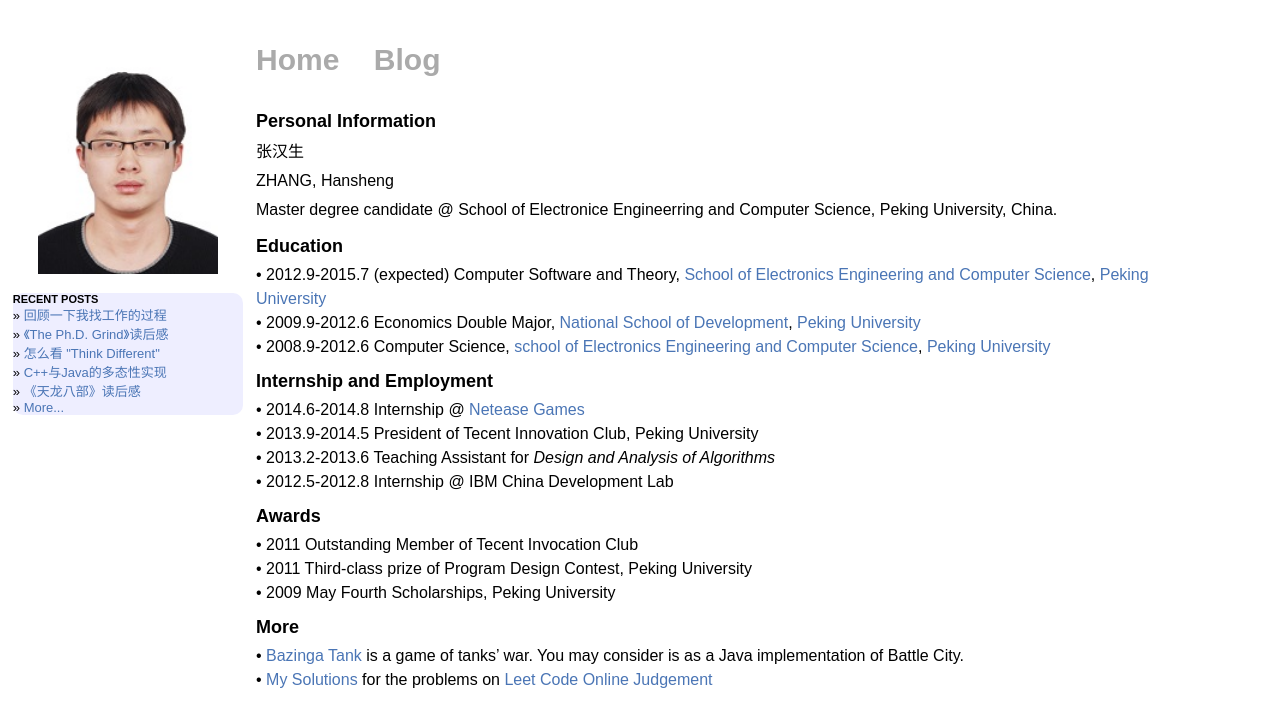
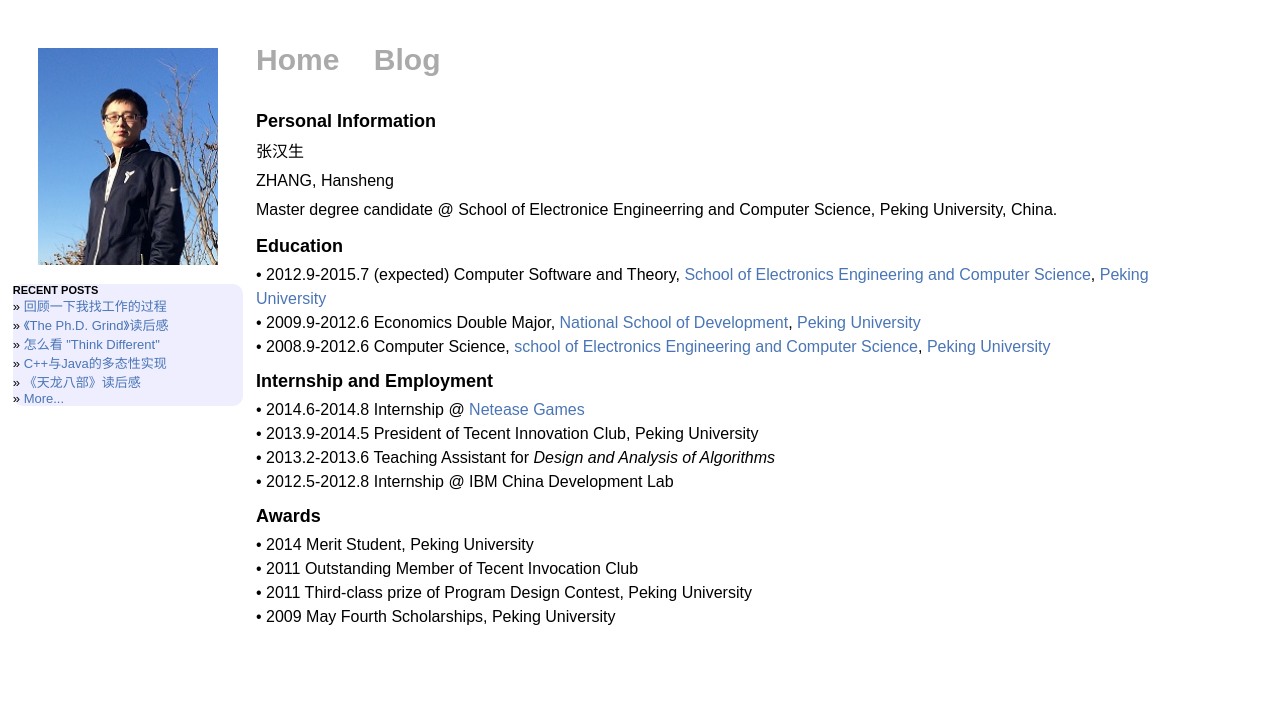
Before and after one commit to hanshengzhang/zhanghs, a Jekyll site: the page built from index.md, in a window 1280 px wide. Shown: the top 727 px of the page. Built offline with Jekyll 4.4.1, drawn with Linux system fonts in a browser that asks for light colours; Markdown is read by kramdown in place of the engine named in the settings.

Commit message:
modify homepage
change photo and add award (merit student)

```diff
--- a/index.md
+++ b/index.md
@@ -16,9 +16,7 @@ Master degree candidate @ School of Electronice Engineerring and Computer Scienc
 -	&bull; 2013.2-2013.6 Teaching Assistant for <i>Design and Analysis of Algorithms</i>
 -	&bull; 2012.5-2012.8 Internship @ IBM China Development Lab
 ##Awards
+- &bull; 2014 Merit Student, Peking University
 - &bull; 2011 Outstanding Member of Tecent Invocation Club
 - &bull; 2011 Third-class prize of Program Design Contest, Peking University
 - &bull; 2009 May Fourth Scholarships, Peking University
-##More
--	&bull; <a href="http://i.pku.edu.cn/trac/bazinga">Bazinga Tank</a> is a game of tanks' war. You may consider is as a Java implementation of Battle City.
--	&bull; <a href="https://github.com/landhero/leetcode">My Solutions</a> for the problems on <a href="http://oj.leetcode.com/problems/">Leet Code Online Judgement</a>
```
Also changed, not shown: images/zhs.jpg.
